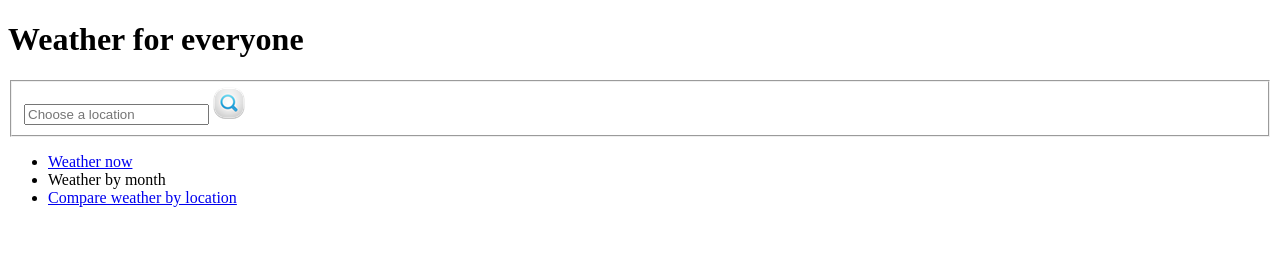
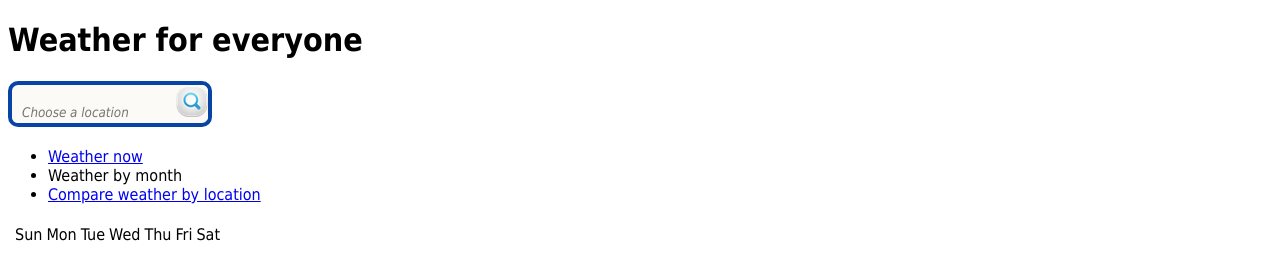
Before and after one commit to nata7890/Weather_project, a plain HTML site: page month.html in a window 1280 px wide. Drawn offline with Linux system fonts and the light colour scheme.

Commit message:
Edited files

```diff
--- a/css/styles.css
+++ b/css/styles.css
@@ -0,0 +1,37 @@
+h1, h2, p, li, th, td, input {
+    font-family: tahoma, sans-serif;
+}
+
+.search, .search-button {
+	outline: none;
+	background-color: #fbfaf6;
+}
+
+form {
+    display:inline-block;
+    overflow:hidden;
+    border: 4px solid #0844a4;
+    border-radius: 10px;
+	background-color: #fbfaf6;
+}
+
+form > *{
+    vertical-align:center;
+    border:0;
+    margin:0;
+    padding: 3px 10px;
+}
+
+.search  {
+    width:150px;
+    color: #033076;
+    font-style: italic;
+}
+
+.search-button {
+  border: 0;
+  margin: 0;
+  padding-top: 0;
+  padding-bottom: 0;
+  padding-right: 0;
+}
--- a/month.html
+++ b/month.html
@@ -9,10 +9,9 @@
         <header>
             <h1>Weather for everyone</h1>
             <form>
-                <fieldset>
-                    <input type="search" name="find_location" placeholder = "Choose a location"/>
-                    <input type="image" src = "images/search-icon.png" value="Search" onclick = "" name = "search"/>
-                </fieldset>
+                <input type="search" name="find_location" placeholder = "Choose a location" autofocus class = "search" />
+                <button type="submit" value="Search" onclick = "" name = "search" class = "search-button" ><img src="images/search-icon.png" /></button>
+            </form>
 			<nav>
                 <ul>
                     <li>
@@ -24,8 +23,41 @@
                     </li>
                 </ul>
             </nav>
-            </form>
 
         </header>
+        <div class = "Main">
+            <table>
+                <tr>
+                    <th rowspan = "7"></th>
+                </tr>
+                <tr>
+                    <td>Sun</td>
+                    <td>Mon</td>
+                    <td>Tue</td>
+                    <td>Wed</td>
+                    <td>Thu</td>
+                    <td>Fri</td>
+                    <td>Sat</td>
+                </tr>
+                <tr>
+                    <td ></td>
+                </tr>
+                <tr>
+                    <td ></td>
+                </tr>
+                <tr>
+                    <td ></td>
+                </tr>
+                <tr>
+                    <td ></td>
+                </tr>
+                <tr>
+                    <td ></td>
+                </tr>
+                <tr>
+                    <td ></td>
+                </tr>
+            </table>
+        </div>
     </body>
 </html>
```
Also changed, not shown: index.html (+19 -5 lines), locations.html (+26 -6 lines). Lines whose indentation alone changed are shown as unchanged.
